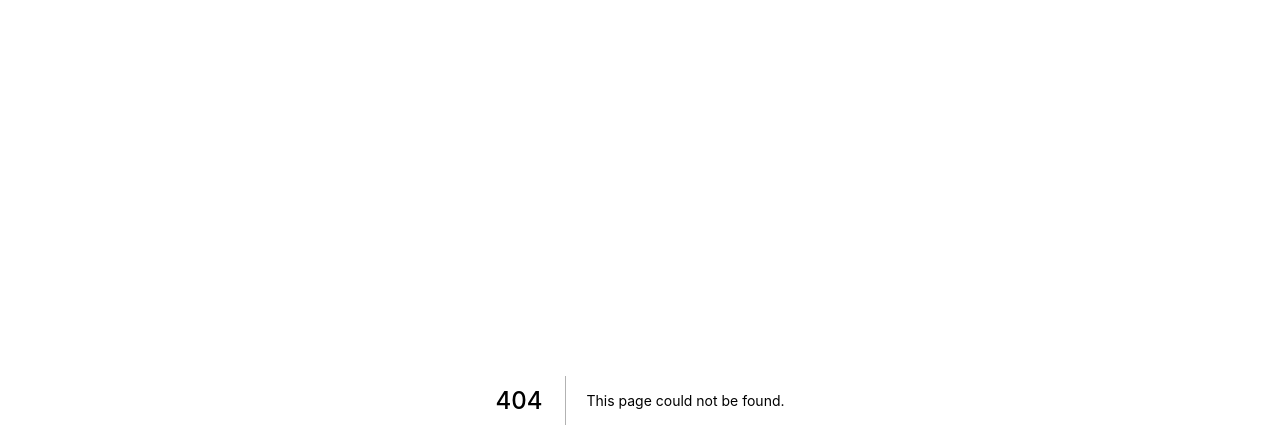
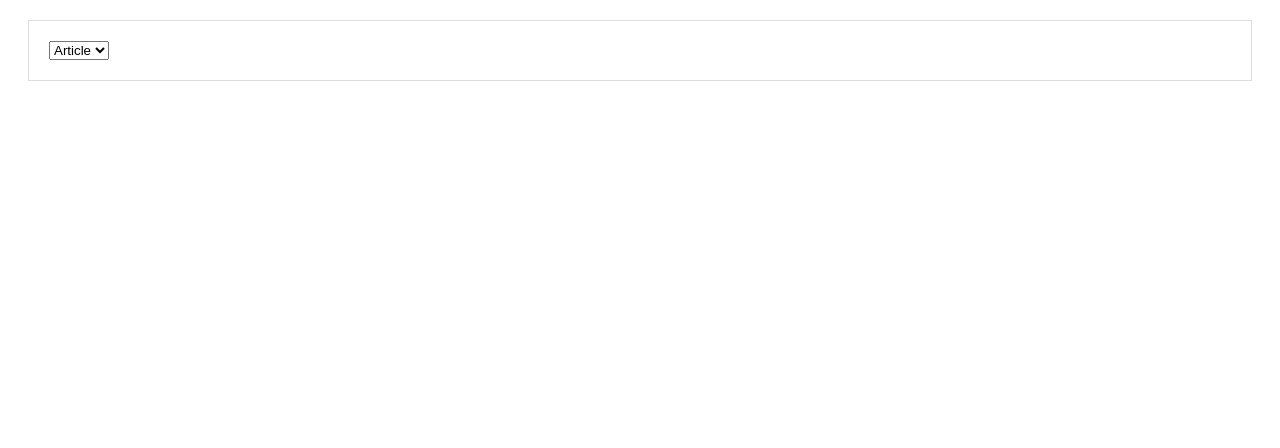
Before and after one commit to LetsBuildRockets/documentation-site, a Next.js app: page /create in a window 1280 px wide. Before the commit this address had no page. Shown: the top 448 px of the page. Built offline with nearby package versions, Linux system fonts and the light colour scheme.

Commit message:
Began work on editor
This still needs a great deal of work. I'll be sure to work on this next week.
Issue: #1

```diff
--- /dev/null
+++ b/components/creatorLayout.js
@@ -0,0 +1,13 @@
+const layoutStyle = {
+  margin: 20,
+  padding: 20,
+  border: '1px solid #DDD'
+}
+
+const Layout = (props) => (
+  <div style={layoutStyle}>
+    {props.children}
+  </div>
+)
+
+export default Layout
--- /dev/null
+++ b/pages/create.js
@@ -0,0 +1,15 @@
+import Layout from '../components/creatorLayout.js'
+
+const Create = () => (
+  <Layout>
+  <form action="/action_page.php">
+    <select id="selection" name="editors">
+      <option value="article">Article</option>
+      <option value="file">File</option>
+      <option value="user">User</option>
+    </select>
+  </form>
+  </Layout>
+)
+
+export default Create
```
